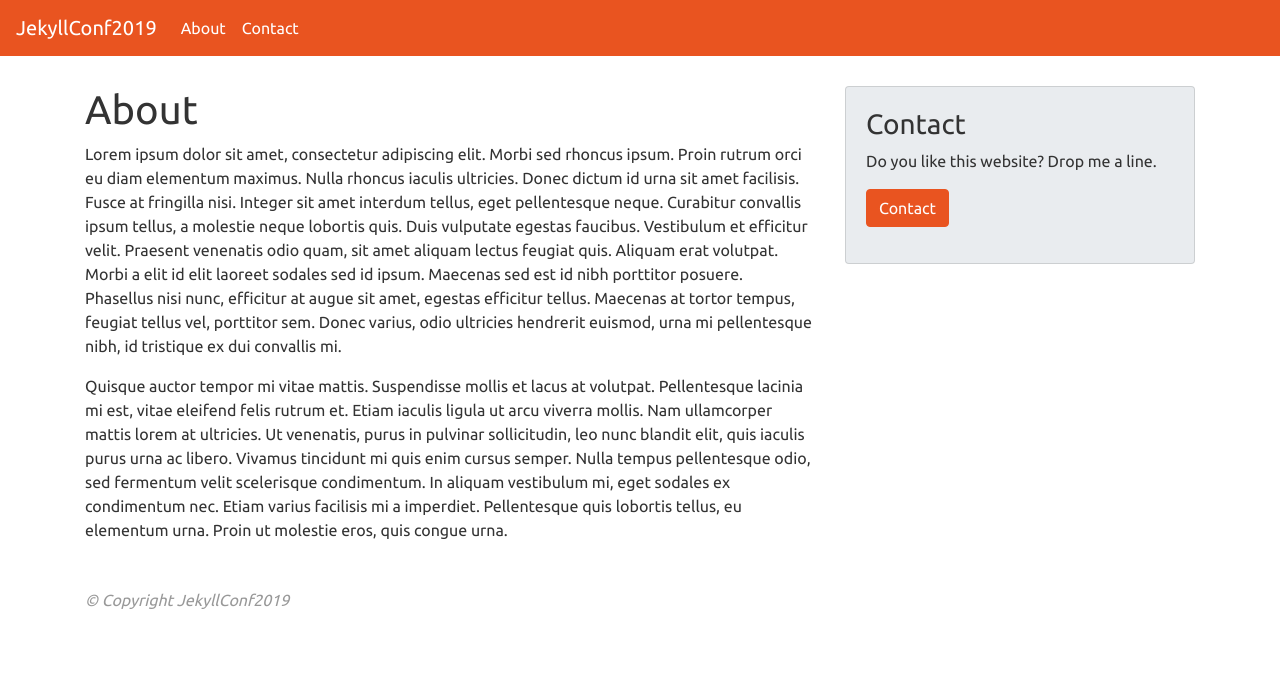
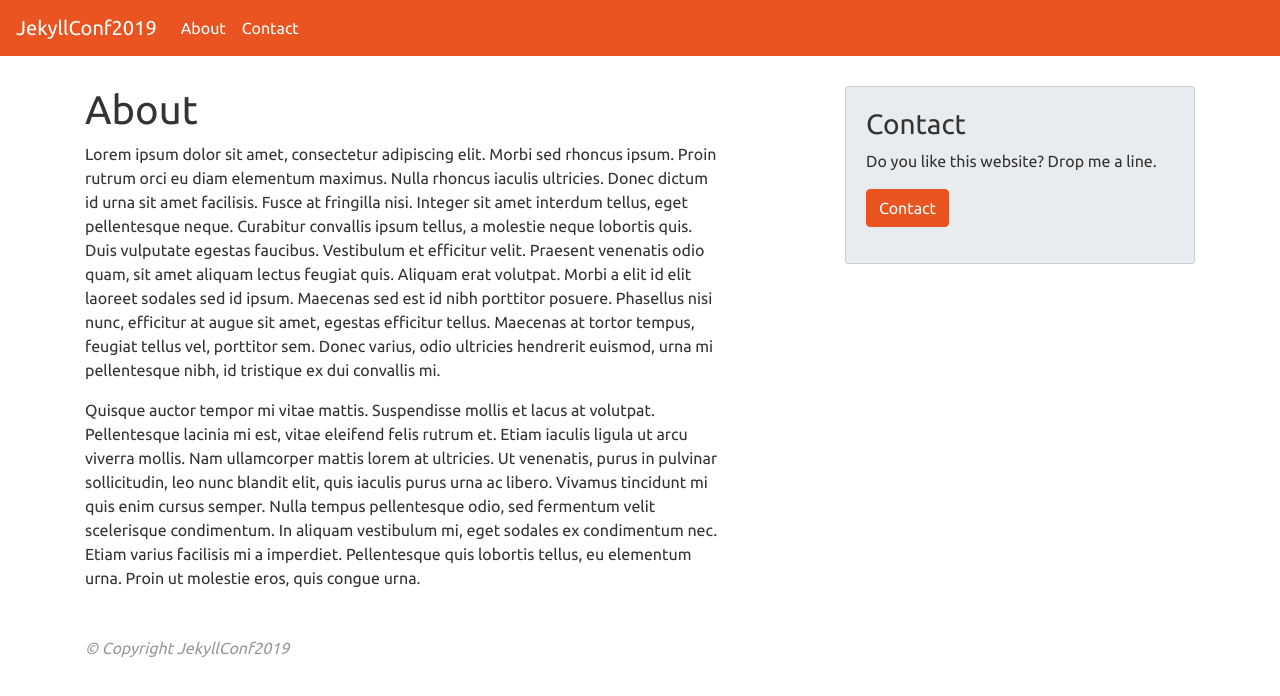
Before and after one commit to jhvanderschee/jekyllconf2019, a Jekyll site: the page built from index.md, in a window 1280 px wide. Shown: the top 696 px of the page. Built offline with Jekyll 4.4.1, drawn with Linux system fonts in a browser that asks for light colours; nearby versions of some CDN libraries; our own code applies the rules of GitHub Pages for plain Markdown files.

Commit message:
Update page.html

```diff
--- a/_layouts/page.html
+++ b/_layouts/page.html
@@ -9,10 +9,11 @@
   {% include header.html %}
   <div class="container">
     <div class="row">
-      <div class="col-md-8">
+      <div class="col-md-7">
         {{ content }}
         {% if page.forms[0] %}{% include form.html form="1" %}{% endif %}
       </div>
+      <div class="col-md-1"></div>
       <div class="col-md-4">{% include sidebar.html %}</div>
     </div>
     {% include footer.html %}
```
